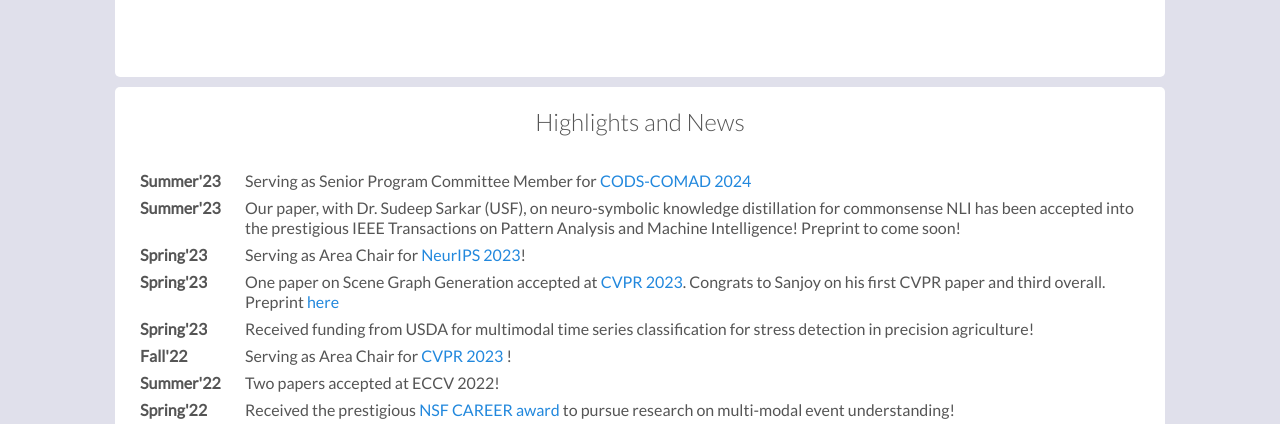
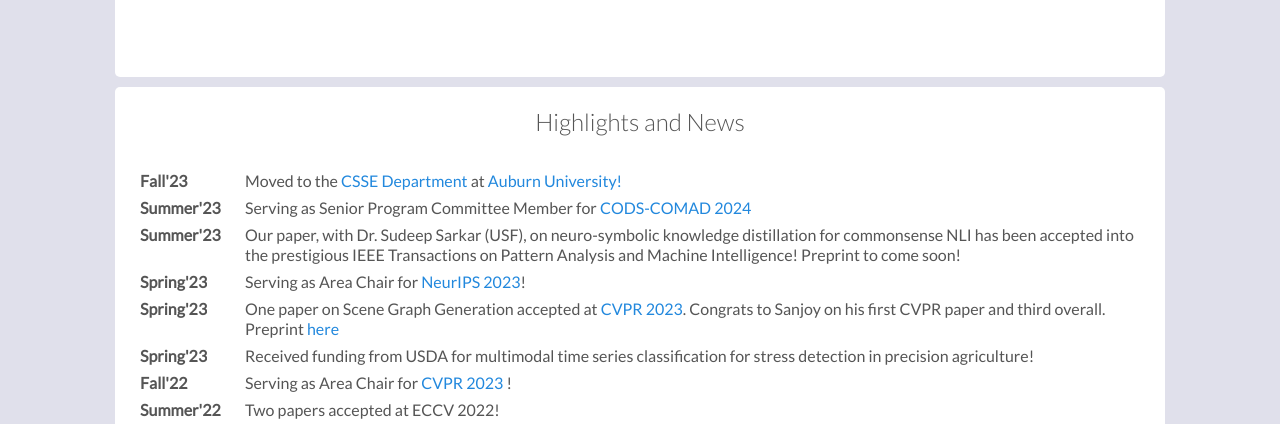
Before and after one commit to saakur/saakur.github.io, a plain HTML site: page index.html in a window 1280 px wide. Shown: the part 302-726 px from the top of the page. Drawn offline with Linux system fonts and the light colour scheme.

Commit message:
Update index.html

```diff
--- a/index.html
+++ b/index.html
@@ -36,7 +36,7 @@ Sathyanarayanan N. Aakur <br>
 <br>
 Assistant Professor <br>
 <a href="https://eng.auburn.edu/csse/">Department of Computer Science and Software Engineering</a> <br>
-<a href="http://auburn/">Auburn University</a> <br>
+<a href="http://auburn.edu/">Auburn University</a> <br>
 <br>
 Email: san0028 -at- auburn.edu <br>
 
@@ -50,6 +50,8 @@ Email: san0028 -at- auburn.edu <br>
 <h2 style="text-align: center">Highlights and News</h2>
 <br>
 <dl class="dl-horizontal">
+  <dt>Fall'23</dt>
+	<dd>Moved to the <a href="https://eng.auburn.edu/csse/">CSSE Department</a> at <a href="http://auburn.edu/">Auburn University!</a></dd>
   <dt>Summer'23</dt>
 	<dd>Serving as Senior Program Committee Member for <a href="https://cods-comad.in/index.php">CODS-COMAD 2024</a></dd>
   <dt>Summer'23</dt>
```
